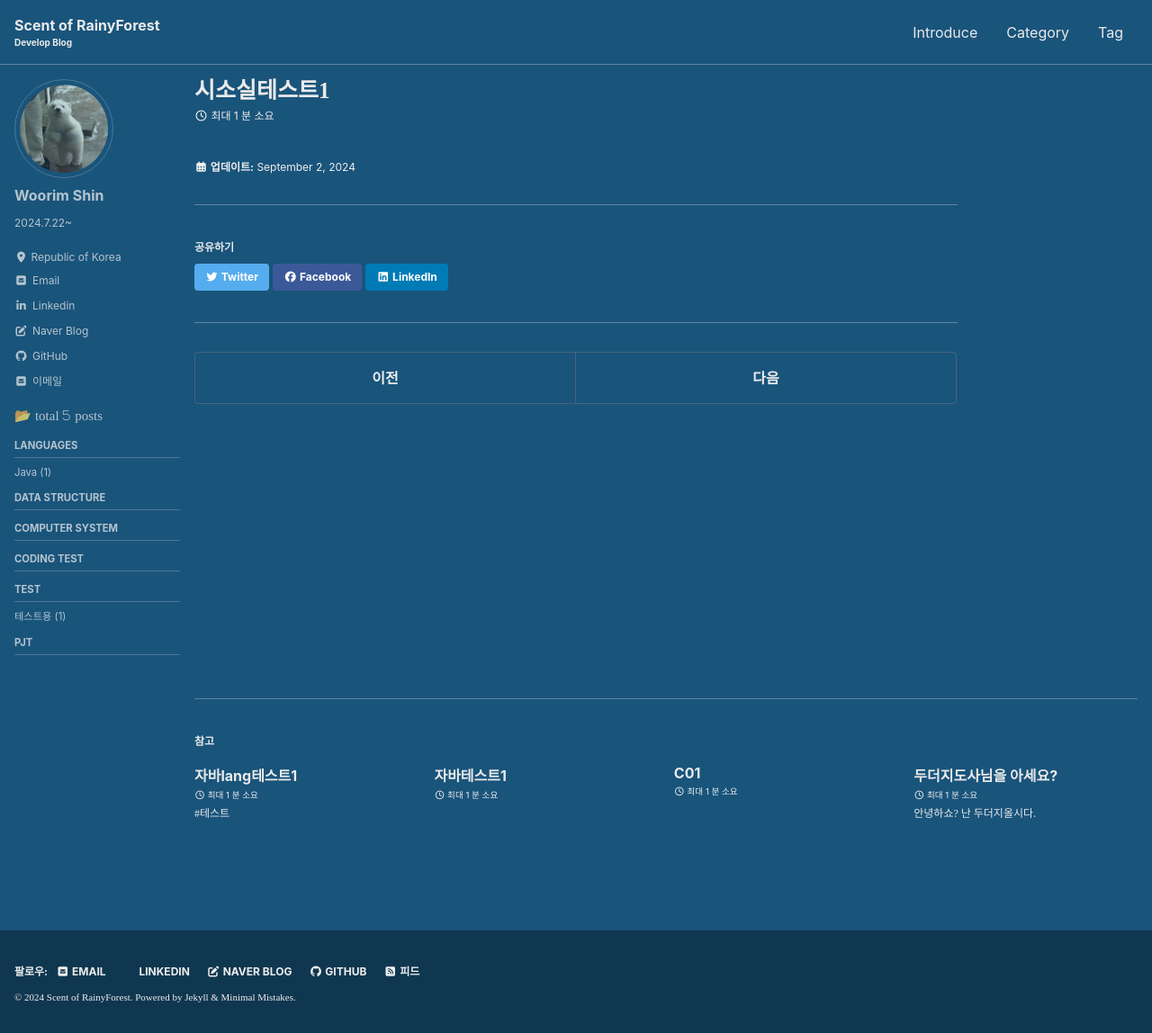
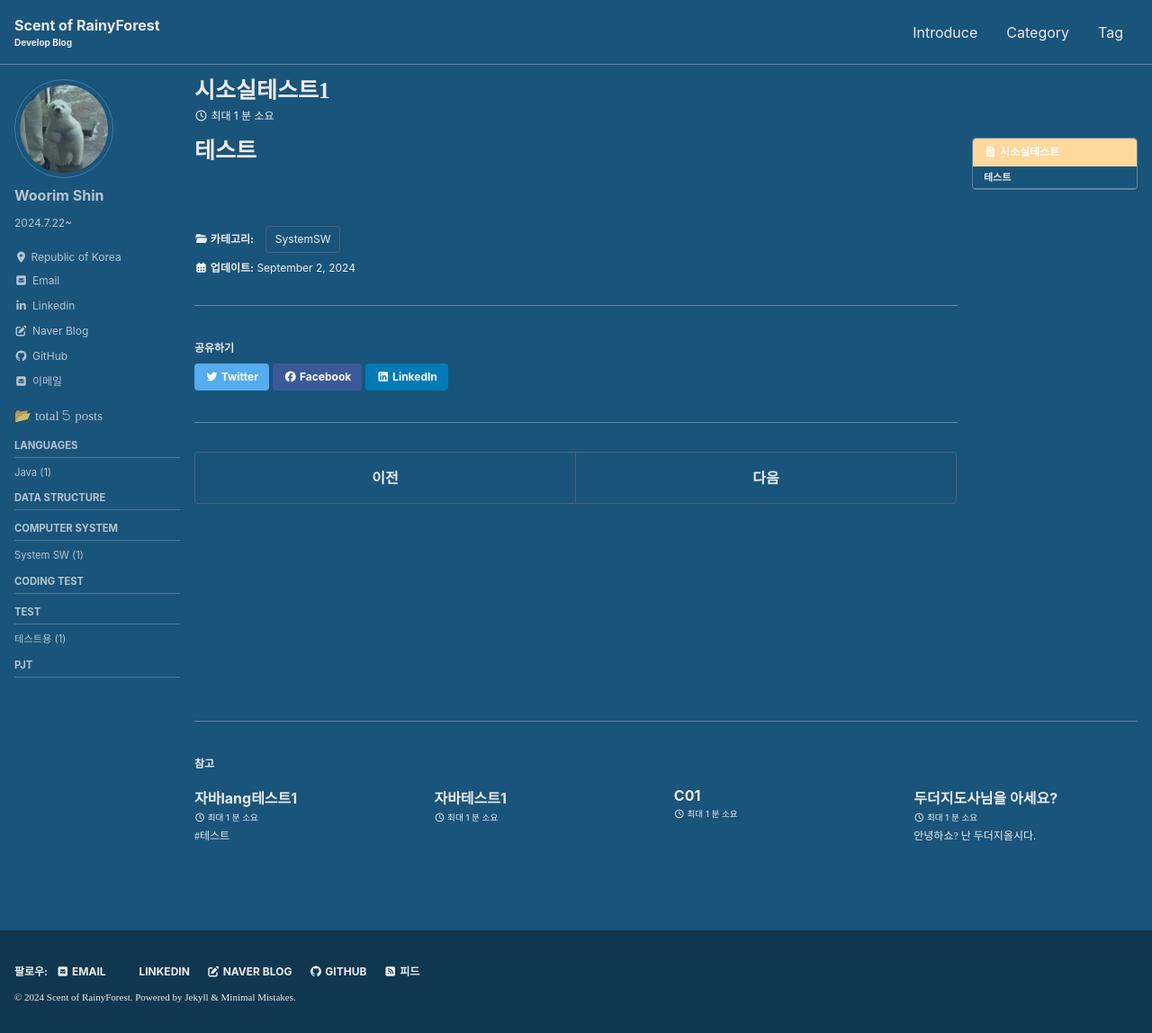
Before and after one commit to RainyForest23/Rainyforest23.github.io, a Jekyll site: the page built from _posts/Computer System/2024-09-02-시소실테스트1.md, in a window 1280 px wide and 1148 px high. Shown: the whole window at 90% size. Built offline with Jekyll 4.4.1, drawn with Linux system fonts in a browser that asks for light colours; cached includes are drawn as plain includes; some web fonts are replaced.

Commit message:
blogtest3

```diff
--- a/_posts/Computer System/2024-09-02-시소실테스트1.md
+++ b/_posts/Computer System/2024-09-02-시소실테스트1.md
@@ -0,0 +1,13 @@
+---
+published: true
+title: "시소실테스트1"
+last_modified_at: 2024-09-02
+categories: SystemSW
+tags:
+
+toc: true
+toc_sticky: true
+toc_label: "시소실테스트"
+
+---
+# 테스트
```
Also changed, not shown: _pages/categories/category-dsjava.md (+2 -2 lines), _pages/categories/category-systemsw.md (renamed from _pages/categories/category-cs.md, +1 -1 lines).
